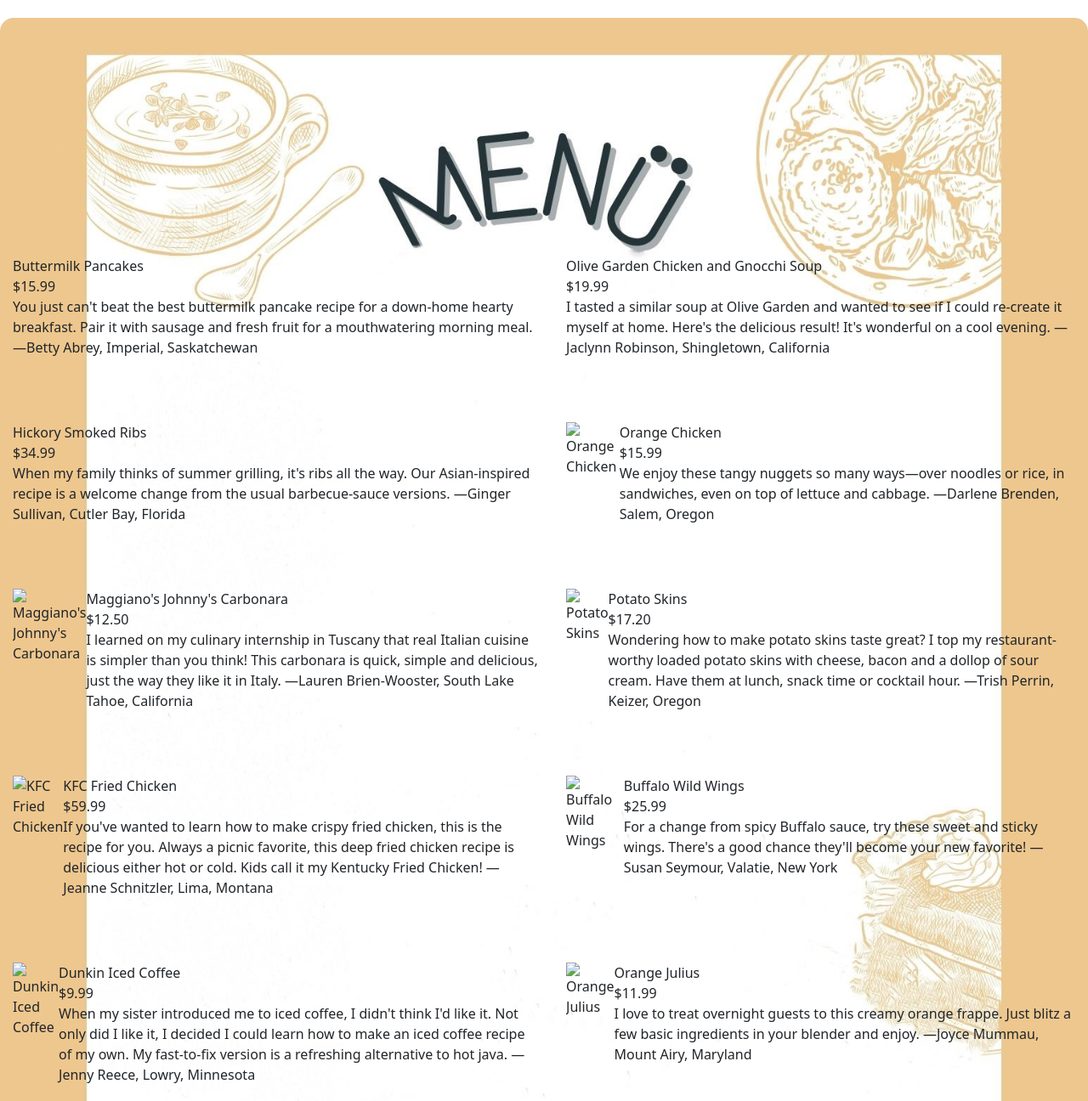
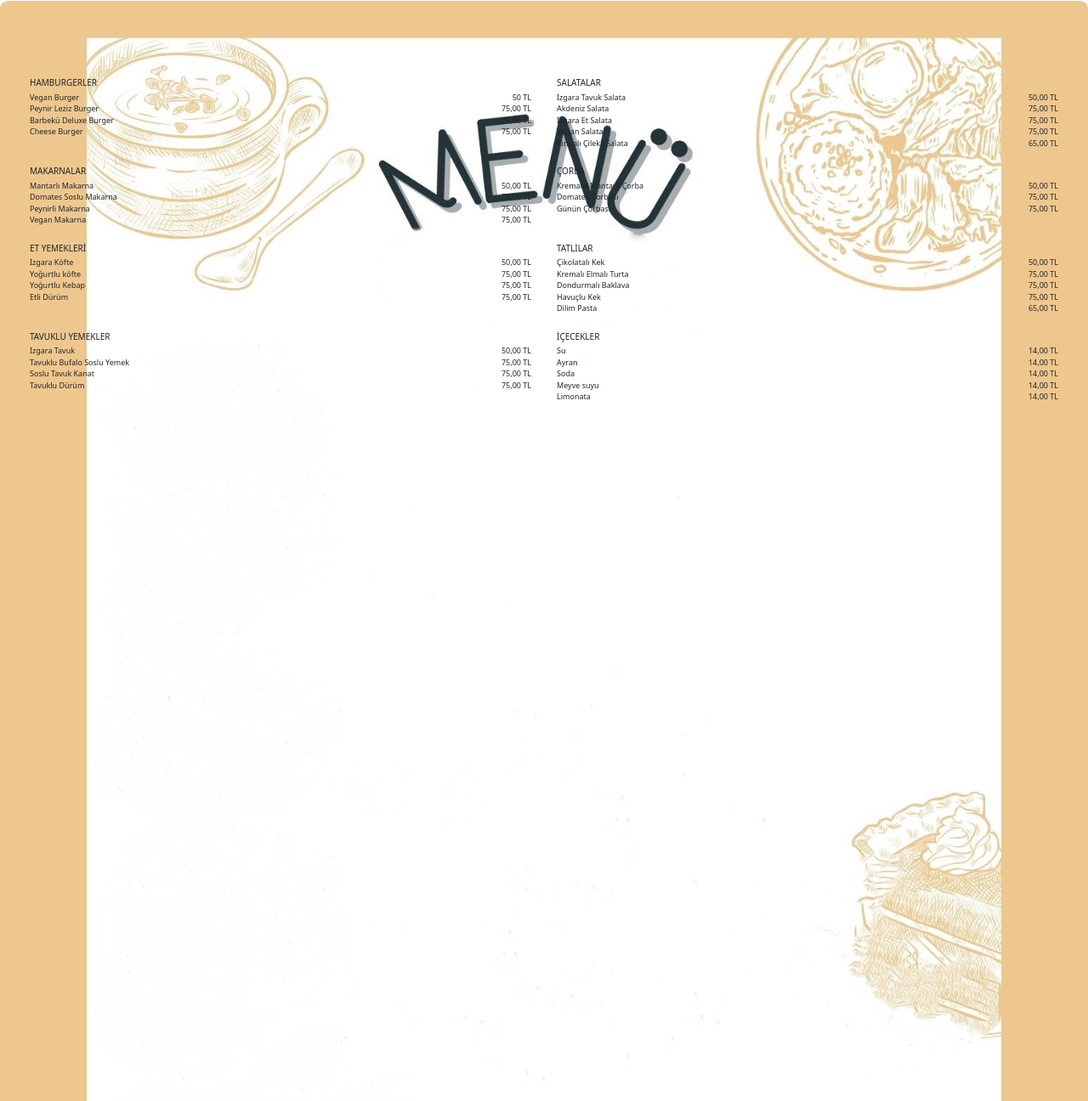
Before and after one commit to Omer-KISAKOL/menu-1, a plain HTML site: page index.html in a window 1280 px wide. Shown: the part 29-1325 px from the top of the page at 85% size. Drawn offline with nearby package versions, Linux system fonts and the light colour scheme.

Commit message:
Initial commit

```diff
--- a/index.html
+++ b/index.html
@@ -17,199 +17,226 @@
 
         <div class="page" id="page1">
             <img class="rounded-4" style="position: absolute!important; z-index: -1" src="assets/menu1.jpg" alt="bg_card">
-            <div class="menu-box " >
+            <div class="menu-box">
 
-                <div class="food breakfast" style="display: flex;padding-top: 250px;">
+                <div class="food food_1" >
+
                     <div class="img-box">
-                        <img src="./assets/buttermilk.png" alt="">
+                        <h1>HAMBURGERLER</h1>
                     </div>
 
                     <div class="info">
                         <div class="name-box">
-                            <div class="name"> Buttermilk Pancakes </div>
-                            <div class="price"> $15.99</div>
+                            <div class="name"> Vegan Burger </div>
+                            <div class="price">50 TL</div>
+                        </div>
+                        <div class="name-box">
+                            <div class="name"> Peynir Leziz Burger </div>
+                            <div class="price">75,00 TL</div>
+                        </div>
+                        <div class="name-box">
+                            <div class="name"> Barbekü Deluxe Burger </div>
+                            <div class="price">75,00 TL</div>
+                        </div>
+                        <div class="name-box">
+                            <div class="name"> Cheese Burger </div>
+                            <div class="price">75,00 TL</div>
+                        </div>
                     </div>
 
-                        <div class="food-detail">
-                            <p>You just can't beat the best buttermilk pancake recipe for a down-home hearty breakfast. Pair it with
-                                sausage and fresh fruit for a mouthwatering morning meal. —Betty Abrey, Imperial, Saskatchewan</p>
+                </div>
+
+                <div class="food food_1" >
+
+                    <div class="img-box">
+                        <h1>SALATALAR</h1>
+                    </div>
+                    <div class="info">
+                        <div class="name-box">
+                            <div class="name"> Izgara Tavuk Salata </div>
+                            <div class="price">50,00 TL</div>
+                        </div>
+                        <div class="name-box">
+                            <div class="name"> Akdeniz Salata </div>
+                            <div class="price">75,00 TL</div>
+                        </div>
+                        <div class="name-box">
+                            <div class="name"> Izgara Et Salata </div>
+                            <div class="price">75,00 TL</div>
+                        </div>
+                        <div class="name-box">
+                            <div class="name"> Vegan Salata </div>
+                            <div class="price">75,00 TL</div>
+                        </div>
+                        <div class="name-box">
+                            <div class="name"> Kinoalı Çilekli Salata </div>
+                            <div class="price">65,00 TL</div>
+                        </div>
+                    </div>
+
+                </div>
+
+                <div class="food " >
+
+                    <div class="img-box">
+                        <h1>MAKARNALAR</h1>
+                    </div>
+                    <div class="info">
+                        <div class="name-box">
+                            <div class="name">Mantarlı Makarna </div>
+                            <div class="price">50,00 TL</div>
+                        </div>
+                        <div class="name-box">
+                            <div class="name">Domates Soslu Makarna </div>
+                            <div class="price">75,00 TL</div>
+                        </div>
+                        <div class="name-box">
+                            <div class="name">Peynirli Makarna </div>
+                            <div class="price">75,00 TL</div>
+                        </div>
+                        <div class="name-box">
+                            <div class="name">Vegan Makarna </div>
+                            <div class="price">75,00 TL</div>
                         </div>
                     </div>
                 </div>
 
+                <div class="food " >
 
-                <div class="food breakfast" style="display: flex;padding-top: 250px;">
                     <div class="img-box">
-                        <img src="./assets/olive-garden-chicken-and-gnocchi-soup.jpg" alt="">
+                        <h1>ÇORBA</h1>
                     </div>
-
                     <div class="info">
                         <div class="name-box">
-                            <div class="name"> Olive Garden Chicken and Gnocchi Soup </div>
-                            <div class="price"> $19.99</div>
+                            <div class="name"> Kremalı&Mantarlı Çorba </div>
+                            <div class="price">50,00 TL</div>
                         </div>
-
-                        <div class="food-detail">
-                            <p>I tasted a similar soup at Olive Garden and wanted to see if I could re-create it myself at home. Here's
-                                the delicious result! It's wonderful on a cool evening. —Jaclynn Robinson, Shingletown, California</p>
+                        <div class="name-box">
+                            <div class="name"> Domates Çorbası </div>
+                            <div class="price">75,00 TL</div>
                         </div>
+                        <div class="name-box">
+                            <div class="name"> Günün Çorbası </div>
+                            <div class="price">75,00 TL</div>
                         </div>
                     </div>
 
-
-                <div class="food lunch" style="display: flex;">
-                    <div class="img-box">
-                        <img src="./assets/hard-rock-cafe-hickory-smoked-ribs.jpg" alt="">
                 </div>
 
+                <div class="food " >
+
+                    <div class="img-box">
+                        <h1>ET YEMEKLERİ</h1>
+                    </div>
                     <div class="info">
+                        <!-- Izgara Köfte -->
                         <div class="name-box">
-                            <div class="name"> Hickory Smoked Ribs </div>
-                            <div class="price"> $34.99</div>
+                            <div class="name"> Izgara Köfte </div>
+                            <div class="price">50,00 TL</div>
                         </div>
-
-                        <div class="food-detail">
-                            <p>When my family thinks of summer grilling, it's ribs all the way. Our Asian-inspired recipe is a welcome
-                                change from the usual barbecue-sauce versions. —Ginger Sullivan, Cutler Bay, Florida</p>
+                        <!-- Yoğurtlu köfte -->
+                        <div class="name-box">
+                            <div class="name"> Yoğurtlu köfte </div>
+                            <div class="price">75,00 TL</div>
                         </div>
+                        <!-- Yoğurtlu Kebap -->
+                        <div class="name-box">
+                            <div class="name"> Yoğurtlu Kebap </div>
+                            <div class="price">75,00 TL</div>
+                        </div>
+                        <!-- Etli Dürüm -->
+                        <div class="name-box">
+                            <div class="name"> Etli Dürüm </div>
+                            <div class="price">75,00 TL</div>
                         </div>
                     </div>
 
-
-                <div class="food lunch" style="display: flex;">
-                    <div class="img-box">
-                        <img src="./assets/orange-chicken.jpg" alt="Orange Chicken">
                 </div>
 
+                <div class="food " >
+
+                    <div class="img-box">
+                        <h1>TATLILAR</h1>
+                    </div>
                     <div class="info">
                         <div class="name-box">
-                            <div class="name"> Orange Chicken </div>
-                            <div class="price"> $15.99</div>
+                            <div class="name"> Çikolatalı Kek </div>
+                            <div class="price">50,00 TL</div>
                         </div>
-
-                        <div class="food-detail">
-                            <p>We enjoy these tangy nuggets so many ways—over noodles or rice, in sandwiches, even on top of lettuce and
-                                cabbage. —Darlene Brenden, Salem, Oregon</p>
+                        <div class="name-box">
+                            <div class="name"> Kremalı Elmalı Turta </div>
+                            <div class="price">75,00 TL</div>
                         </div>
+                        <div class="name-box">
+                            <div class="name"> Dondurmalı Baklava </div>
+                            <div class="price">75,00 TL</div>
+                        </div>
+                        <div class="name-box">
+                            <div class="name"> Havuçlu Kek </div>
+                            <div class="price">75,00 TL</div>
+                        </div>
+                        <div class="name-box">
+                            <div class="name"> Dilim Pasta </div>
+                            <div class="price">65,00 TL</div>
                         </div>
                         </div>
 
-
-                <div class="food snake" style="display: flex;">
-                    <div class="img-box">
-                        <img src="./assets/maggiano's-johnny's-carbonara.jpg" alt="Maggiano's Johnny's Carbonara">
                 </div>
 
+                <div class="food " >
+
+                    <div class="img-box">
+                        <h1>TAVUKLU YEMEKLER</h1>
+                    </div>
                     <div class="info">
                         <div class="name-box">
-                            <div class="name"> Maggiano's Johnny's Carbonara </div>
-                            <div class="price"> $12.50</div>
+                            <div class="name"> Izgara Tavuk </div>
+                            <div class="price">50,00 TL</div>
                         </div>
-
-                        <div class="food-detail">
-                            <p>I learned on my culinary internship in Tuscany that real Italian cuisine is simpler than you think! This
-                                carbonara is quick, simple and delicious, just the way they like it in Italy. —Lauren Brien-Wooster, South
-                                Lake Tahoe, California</p>
+                        <div class="name-box">
+                            <div class="name"> Tavuklu Bufalo Soslu Yemek </div>
+                            <div class="price">75,00 TL</div>
                         </div>
+                        <div class="name-box">
+                            <div class="name"> Soslu Tavuk Kanat </div>
+                            <div class="price">75,00 TL</div>
+                        </div>
+                        <div class="name-box">
+                            <div class="name"> Tavuklu Dürüm </div>
+                            <div class="price">75,00 TL</div>
                         </div>
                     </div>
 
-
-                <div class="food snake" style="display: flex;">
-                    <div class="img-box">
-                        <img src="./assets/potato-skins.jpg" alt="Potato Skins">
                 </div>
 
+                <div class="food " >
+
+                    <div class="img-box">
+                        <h1>İÇECEKLER</h1>
+                    </div>
                     <div class="info">
                         <div class="name-box">
-                            <div class="name"> Potato Skins </div>
-                            <div class="price"> $17.20</div>
+                            <div class="name"> Su </div>
+                            <div class="price">14,00 TL</div>
                         </div>
-
-                        <div class="food-detail">
-                            <p>Wondering how to make potato skins taste great? I top my restaurant-worthy loaded potato skins with
-                                cheese, bacon and a dollop of sour cream. Have them at lunch, snack time or cocktail hour. —Trish Perrin,
-                                Keizer, Oregon</p>
+                        <div class="name-box">
+                            <div class="name"> Ayran </div>
+                            <div class="price">14,00 TL</div>
                         </div>
+                        <div class="name-box">
+                            <div class="name"> Soda </div>
+                            <div class="price">14,00 TL</div>
+                        </div>
+                        <div class="name-box">
+                            <div class="name"> Meyve suyu </div>
+                            <div class="price">14,00 TL</div>
+                        </div>
+                        <div class="name-box">
+                            <div class="name"> Limonata </div>
+                            <div class="price">14,00 TL</div>
                         </div>
                     </div>
 
-
-                <div class="food dinner" style="display: flex;">
-                    <div class="img-box">
-                        <img src="./assets/fried-chicken.jpg" alt="KFC Fried Chicken">
-                    </div>
-
-                    <div class="info">
-                        <div class="name-box">
-                            <div class="name"> KFC Fried Chicken </div>
-                            <div class="price"> $59.99</div>
-                        </div>
-
-                        <div class="food-detail">
-                            <p>If you've wanted to learn how to make crispy fried chicken, this is the recipe for you. Always a picnic
-                                favorite, this deep fried chicken recipe is delicious either hot or cold. Kids call it my Kentucky Fried
-                                Chicken! —Jeanne Schnitzler, Lima, Montana</p>
-                        </div>
-                    </div>
-                </div>
-
-
-                <div class="food dinner" style="display: flex;">
-                    <div class="img-box">
-                        <img src="./assets/buffalo-wild-wings.jpg" alt="Buffalo Wild Wings">
-                    </div>
-
-                    <div class="info">
-                        <div class="name-box">
-                            <div class="name"> Buffalo Wild Wings </div>
-                            <div class="price"> $25.99</div>
-                        </div>
-
-                        <div class="food-detail">
-                            <p>For a change from spicy Buffalo sauce, try these sweet and sticky wings. There's a good chance they'll
-                                become your new favorite! —Susan Seymour, Valatie, New York</p>
-                        </div>
-                    </div>
-                </div>
-
-
-                <div class="food drinks" style="display: flex;">
-                    <div class="img-box">
-                        <img src="./assets/dunkin-iced-coffee.jpg" alt="Dunkin Iced Coffee">
-                    </div>
-
-                    <div class="info">
-                        <div class="name-box">
-                            <div class="name"> Dunkin Iced Coffee </div>
-                            <div class="price"> $9.99</div>
-                        </div>
-
-                        <div class="food-detail">
-                            <p>When my sister introduced me to iced coffee, I didn't think I'd like it. Not only did I like it, I
-                                decided I could learn how to make an iced coffee recipe of my own. My fast-to-fix version is a refreshing
-                                alternative to hot java. —Jenny Reece, Lowry, Minnesota</p>
-                        </div>
-                    </div>
-                </div>
-
-
-                <div class="food drinks" style="display: flex;">
-                    <div class="img-box">
-                        <img src="./assets/orange-julius.jpg" alt="Orange Julius">
-                    </div>
-
-                    <div class="info">
-                        <div class="name-box">
-                            <div class="name"> Orange Julius </div>
-                            <div class="price"> $11.99</div>
-                        </div>
-
-                        <div class="food-detail">
-                            <p>I love to treat overnight guests to this creamy orange frappe. Just blitz a few basic ingredients in your
-                                blender and enjoy. —Joyce Mummau, Mount Airy, Maryland</p>
-                        </div>
-                    </div>
                 </div>
 
             </div>
--- a/style.css
+++ b/style.css
@@ -1,33 +1,42 @@
-
+h1{
+  font-size: 10px;
+}
+*{
+  font-size: 9px;
+}
 
 
 .menu-box {
   display: grid;
-  grid-template-columns: auto auto;
+  grid-template-columns: 50% 50%;
   justify-content: center;
-  margin: 50px 0;
+  margin: 30px 20px;
 
-}
-
-.bg-img {
-  background-color: #f8f9fa;
-  background-image: url('assets/menu1.jpg');
-  background-size: cover;
-  background-repeat: no-repeat;
-  background-position: center center;
-  background-attachment: fixed;
 }
 
 .menu-list .menu-item {
   font-size: 18px;
   color: #333;
   background-color: rgba(255, 255, 255, 0.8); /* Menü öğeleri için hafif saydamlık */
-  margin-bottom: 2px; /* Menü öğeleri arasında boşluk */
+  margin-bottom: 2px;
 }
 
 .food{
-  margin: 30px 15px;
+  display: block;
+  margin: 10px 15px;
+
 }
+.food_1{
+  padding-top: 80px;
+}
+
+.name-box{
+  display: flex;
+  justify-content: space-between;
+}
+
+
+/**/
 /*  .heading {*/
 /*    display: -webkit-box;*/
 /*    display: -ms-flexbox;*/
```
Lines whose indentation alone changed are shown as unchanged.
